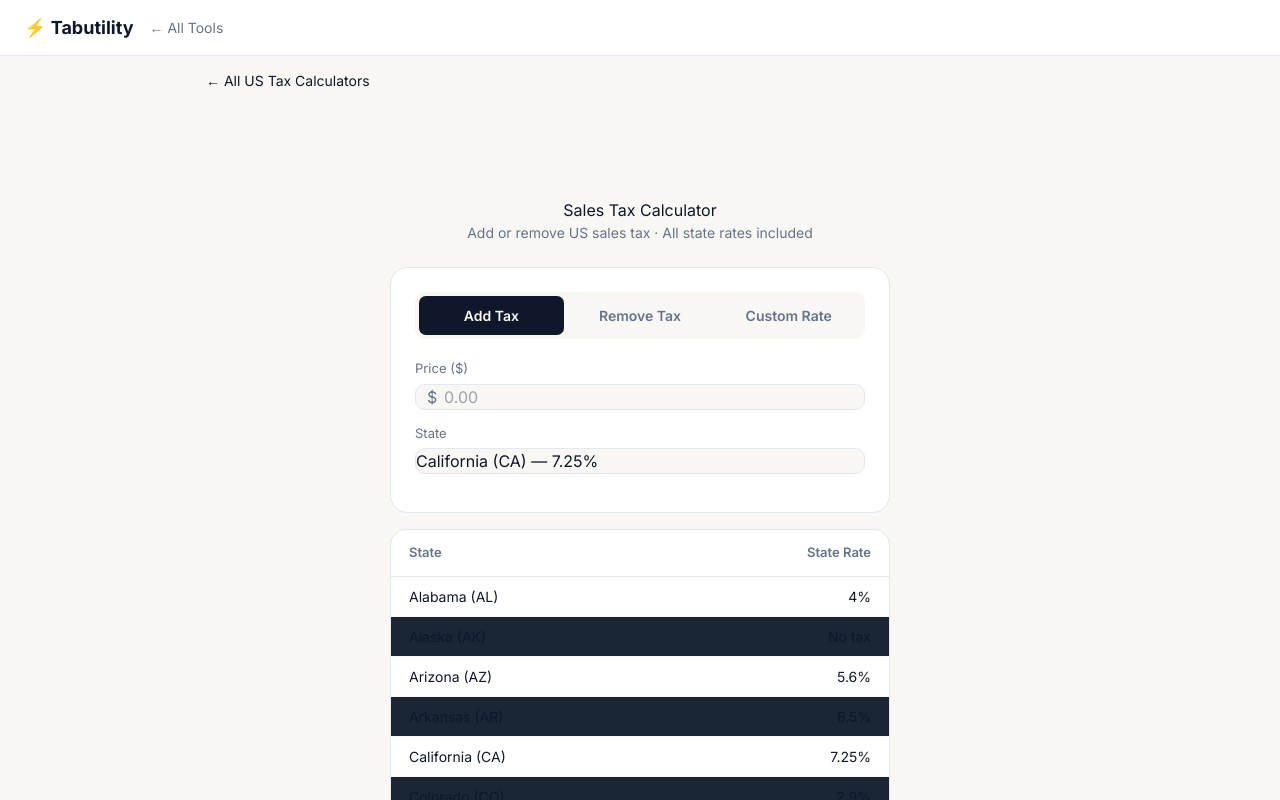
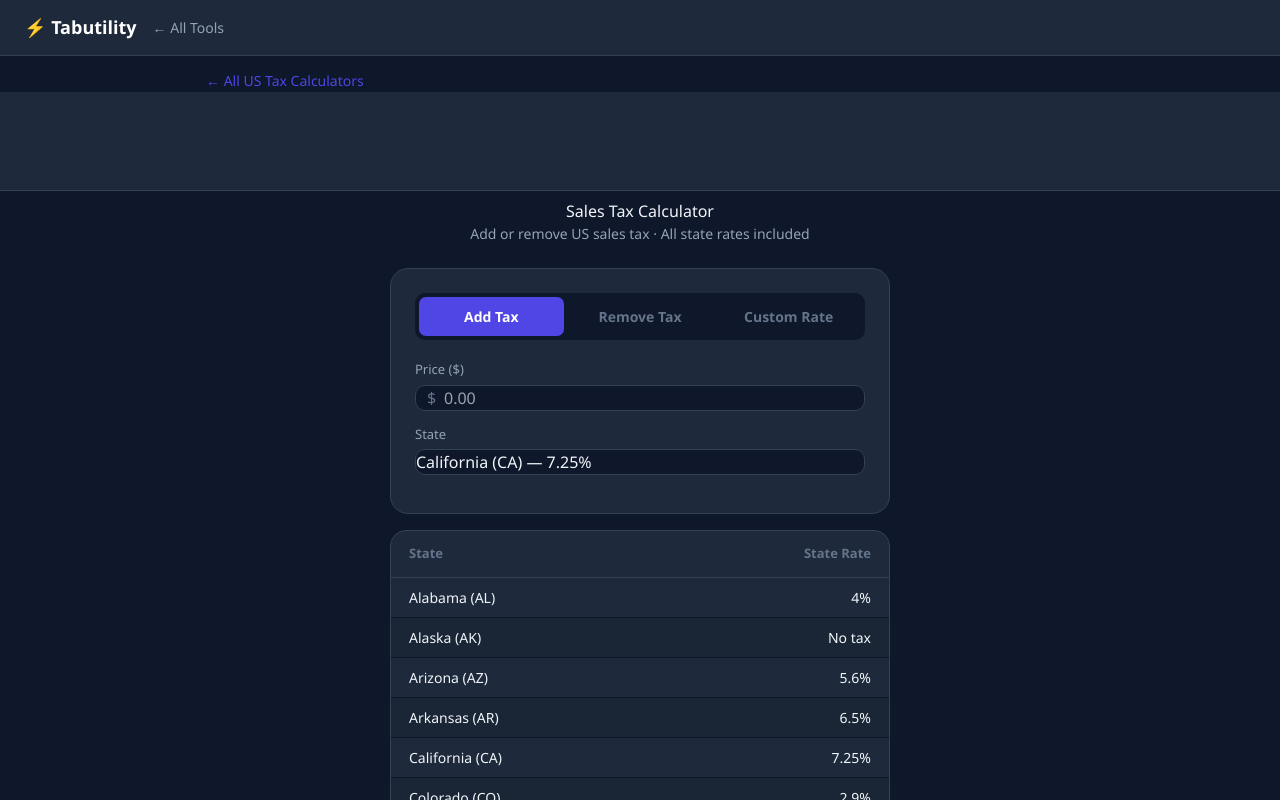
Before and after one commit to rakeshv02/sales-tax-calculator, a React (Vite) app: page / in a window 1280 px wide. Shown: the top 800 px of the page. Built offline with nearby package versions, Linux system fonts and the light colour scheme.

Commit message:
Align with canonical Tabutility design language (STYLE.md): dark surface, indigo accent, Segoe-first font, standard footer, ad-slot polish

```diff
--- a/index.html
+++ b/index.html
@@ -7,41 +7,40 @@
   <link rel="dns-prefetch" href="https://pagead2.googlesyndication.com" />
 <meta charset="UTF-8"/>
 <meta name="viewport" content="width=device-width, initial-scale=1.0"/>
-<link rel="preconnect" href="https://fonts.googleapis.com"><link rel="preconnect" href="https://fonts.gstatic.com" crossorigin><link rel="stylesheet" href="https://fonts.googleapis.com/css2?family=Inter:wght@400;600;700;800&display=swap">
 <title>Sales Tax Calculator — Tabutility</title>
 <meta name="description" content="Free sales tax calculator. Add or remove tax from any price. All US state rates included. Instant results."/>
 <script>window.addEventListener('load',function(){var s=document.createElement('script');s.async=true;s.src='https://www.googletagmanager.com/gtag/js?id=G-78VZWJ5B1W';document.head.appendChild(s);window.dataLayer=window.dataLayer||[];function gtag(){dataLayer.push(arguments);}window.gtag=gtag;gtag('js',new Date());gtag('config','G-78VZWJ5B1W');});</script>
 <script async src="https://pagead2.googlesyndication.com/pagead/js/adsbygoogle.js?client=ca-pub-7039091592734005" crossorigin="anonymous"></script>
 <style>
 *{box-sizing:border-box;margin:0;padding:0}
-body{font-family:'Inter',-apple-system,BlinkMacSystemFont,'Segoe UI',sans-serif;background:#f8f7f4;color:#0f172a;min-height:100vh}
-nav{background:#ffffff;border-bottom:1px solid #e2e8f0;padding:14px 24px;display:flex;align-items:center;gap:16px}
-nav a{color:#64748b;text-decoration:none;font-size:14px}nav a:hover{color:#0f172a}
-nav .brand{color:#0f172a;font-weight:700;font-size:18px}
-.ad-banner{background:#ffffff;border-bottom:1px solid #e2e8f0;padding:4px;text-align:center}
+body{font-family:'Segoe UI',system-ui,Arial,sans-serif;background:#0f172a;color:#f1f5f9;min-height:100vh}
+nav{background:#1e293b;border-bottom:1px solid #334155;padding:14px 24px;display:flex;align-items:center;gap:16px}
+nav a{color:#94a3b8;text-decoration:none;font-size:14px}nav a:hover{color:#f1f5f9}
+nav .brand{color:#4f46e5;font-weight:700;font-size:18px}
+.ad-banner{background:#1e293b;border-bottom:1px solid #334155;padding:4px;text-align:center}
 #app{max-width:540px;margin:8px auto;padding:0 20px 40px}
 h1{font-size:26px;font-weight:700;text-align:center;margin-bottom:6px}
-.subtitle{text-align:center;color:#64748b;margin-bottom:24px;font-size:14px}
-.card{background:#ffffff;border-radius:18px;padding:24px;border:1px solid #e2e8f0;margin-bottom:16px}
-.tabs{display:flex;gap:4px;background:#f8f7f4;border-radius:10px;padding:4px;margin-bottom:20px}
+.subtitle{text-align:center;color:#94a3b8;margin-bottom:24px;font-size:14px}
+.card{background:#1e293b;border-radius:18px;padding:24px;border:1px solid #334155;margin-bottom:16px}
+.tabs{display:flex;gap:4px;background:#0f172a;border-radius:10px;padding:4px;margin-bottom:20px}
 .tab{flex:1;border:none;border-radius:7px;padding:9px;font-size:14px;font-weight:600;cursor:pointer;background:none;color:#64748b;transition:all .15s}
-.tab.active{background:#0f172a;color:#f8f7f4}
-label{display:block;font-size:13px;color:#64748b;margin-bottom:5px}
+.tab.active{background:#4f46e5;color:#0f172a}
+label{display:block;font-size:13px;color:#94a3b8;margin-bottom:5px}
 .field{margin-bottom:14px}
 .input-wrap{position:relative}
 .input-wrap span{position:absolute;left:12px;top:50%;transform:translateY(-50%);color:#64748b;font-size:16px}
-input,select{width:100%;background:#f8f7f4;color:#0f172a;border:1px solid #e2e8f0;border-radius:10px;padding:11px 12px;font-size:16px}
+input,select{width:100%;background:#0f172a;color:#f1f5f9;border:1px solid #334155;border-radius:10px;padding:11px 12px;font-size:16px}
 input[type=number]{padding-left:28px}
 select{padding:11px 12px;appearance:none;cursor:pointer}
-.results{background:#f8f7f4;border-radius:12px;padding:18px}
-.res-row{display:flex;justify-content:space-between;align-items:center;padding:8px 0;border-bottom:1px solid #ffffff}
+.results{background:#0f172a;border-radius:12px;padding:18px}
+.res-row{display:flex;justify-content:space-between;align-items:center;padding:8px 0;border-bottom:1px solid #1e293b}
 .res-row:last-child{border-bottom:none;padding-top:12px}
-.res-lbl{color:#64748b;font-size:14px}
-.res-val{font-family:'Inter',monospace;font-size:17px;font-weight:600}
-.res-val.total{font-size:24px;color:#0f172a}
-.state-rates{background:#ffffff;border-radius:16px;border:1px solid #e2e8f0;overflow:hidden}
-.sr-header{padding:13px 18px;border-bottom:1px solid #e2e8f0;font-size:13px;color:#64748b;font-weight:600;display:flex;justify-content:space-between}
-.sr-row{display:flex;justify-content:space-between;padding:9px 18px;border-bottom:1px solid #f8f7f4;font-size:14px}
+.res-lbl{color:#94a3b8;font-size:14px}
+.res-val{font-family:monospace;font-size:17px;font-weight:600}
+.res-val.total{font-size:24px;color:#4f46e5}
+.state-rates{background:#1e293b;border-radius:16px;border:1px solid #334155;overflow:hidden}
+.sr-header{padding:13px 18px;border-bottom:1px solid #334155;font-size:13px;color:#64748b;font-weight:600;display:flex;justify-content:space-between}
+.sr-row{display:flex;justify-content:space-between;padding:9px 18px;border-bottom:1px solid #0f172a;font-size:14px}
 .sr-row:nth-child(even){background:#1a2535}
 </style>
   <link rel="canonical" href="https://sales-tax-calculator.tabutility.com/"/>
@@ -60,18 +59,19 @@
   <script type="application/ld+json">{"@context":"https://schema.org","@type":"BreadcrumbList","itemListElement":[{"@type":"ListItem","position":1,"name":"Tabutility","item":"https://tabutility.com"},{"@type":"ListItem","position":2,"name":"Calculators","item":"https://tabutility.com/#calculators"},{"@type":"ListItem","position":3,"name":"Sales Tax Calculator","item":"https://sales-tax-calculator.tabutility.com/"}]}</script>
   <script type="application/ld+json">{"@context":"https://schema.org","@type":"FAQPage","mainEntity":[{"@type":"Question","name":"Is the Sales Tax Calculator free?","acceptedAnswer":{"@type":"Answer","text":"Yes — completely free, no sign-up or download needed. Just enter your numbers and get instant results."}},{"@type":"Question","name":"How accurate is the Sales Tax Calculator?","acceptedAnswer":{"@type":"Answer","text":"Results are based on standard financial formulas and are accurate for planning purposes. For personalised financial advice, consult a qualified professional."}},{"@type":"Question","name":"Can I use the Sales Tax Calculator on my phone?","acceptedAnswer":{"@type":"Answer","text":"Yes — it works on any device including desktop, tablet and mobile."}},{"@type":"Question","name":"Do I need to create an account?","acceptedAnswer":{"@type":"Answer","text":"No account needed. The Sales Tax Calculator works instantly in your browser."}}]}</script>
   <meta name="theme-color" content="#1a1a2e" />
-  <style id="tabutility-brand">
-/* empty ad slots: reserve space, no bordered box */
-.ad-banner,.ad-slot,.ad-container{background:transparent!important;border:none!important;border-bottom:none!important;box-shadow:none!important}
+  <style id="tabutility-brand-v2">
+/* Canonical dark-surface spec (STYLE.md): indigo accent, white text on indigo */
+.btn,.toggle-btn.active,button.active{color:#fff!important}
+nav .brand{color:#fff}
+nav a:hover{color:#818cf8}
+input:focus,select:focus,textarea:focus{border-color:#818cf8!important}
 /* AdSense not yet approved: hide all ad frames (container min-height still reserves space). Remove these two lines after approval. */
 ins.adsbygoogle,.ad-banner iframe,.ad-slot iframe,.ad-container iframe{visibility:hidden!important}
-nav .brand{color:#0f172a}
-body{-webkit-font-smoothing:antialiased}
 </style>
 </head>
 <body>
 <nav><span class="brand">⚡ Tabutility</span><a href="https://tabutility.com">← All Tools</a></nav>
-<div class="hub-link" style="max-width:900px;margin:12px auto 0;padding:0 16px"><a href="https://tabutility.com/us-tax/" style="color:#0f172a;text-decoration:none;font-size:14px">← All US Tax Calculators</a></div>
+<div class="hub-link" style="max-width:900px;margin:12px auto 0;padding:0 16px"><a href="https://tabutility.com/us-tax/" style="color:#4f46e5;text-decoration:none;font-size:14px">← All US Tax Calculators</a></div>
 <div class="ad-banner"><ins class="adsbygoogle" style="display:block;min-height:90px" data-ad-client="ca-pub-7039091592734005" data-ad-slot="auto" data-ad-format="auto" data-full-width-responsive="true"></ins><script>(adsbygoogle=window.adsbygoogle||[]).push({});</script></div>
 <div id="app">
   <h1>Sales Tax Calculator</h1>
@@ -177,39 +177,39 @@
 
 
 <!-- embed-widget -->
-<div style="max-width:640px;margin:0 auto 32px;background:#ffffff;border:1px solid #e2e8f0;border-radius:12px;padding:18px">
-  <h2 style="font-size:15px;font-weight:700;color:#64748b;text-transform:uppercase;letter-spacing:.05em;margin-bottom:12px">Embed This Tool</h2>
+<div style="max-width:640px;margin:0 auto 32px;background:#1e293b;border:1px solid #334155;border-radius:12px;padding:18px">
+  <h2 style="font-size:15px;font-weight:700;color:#94a3b8;text-transform:uppercase;letter-spacing:.05em;margin-bottom:12px">Embed This Tool</h2>
   <p style="font-size:13px;color:#64748b;margin-bottom:12px">Add this Sales Tax Calculator to your website or blog for free — just paste this code:</p>
-  <div style="background:#f8f7f4;border:1px solid #e2e8f0;border-radius:8px;padding:12px;font-family:'Inter',monospace;font-size:12px;color:#7dd3fc;word-break:break-all;margin-bottom:10px" id="embed-code">&lt;iframe src=&quot;https://sales-tax-calculator.tabutility.com/&quot; width=&quot;100%&quot; height=&quot;600&quot; frameborder=&quot;0&quot; style=&quot;border-radius:12px&quot; title=&quot;Sales Tax Calculator by Tabutility&quot;&gt;&lt;/iframe&gt;
+  <div style="background:#0f172a;border:1px solid #334155;border-radius:8px;padding:12px;font-family:monospace;font-size:12px;color:#818cf8;word-break:break-all;margin-bottom:10px" id="embed-code">&lt;iframe src=&quot;https://sales-tax-calculator.tabutility.com/&quot; width=&quot;100%&quot; height=&quot;600&quot; frameborder=&quot;0&quot; style=&quot;border-radius:12px&quot; title=&quot;Sales Tax Calculator by Tabutility&quot;&gt;&lt;/iframe&gt;
 &lt;p style=&quot;font-size:12px&quot;&gt;&lt;a href=&quot;https://sales-tax-calculator.tabutility.com/&quot; target=&quot;_blank&quot; rel=&quot;noopener&quot;&gt;Sales Tax Calculator&lt;/a&gt; by &lt;a href=&quot;https://tabutility.com/&quot; target=&quot;_blank&quot; rel=&quot;noopener&quot;&gt;Tabutility&lt;/a&gt;&lt;/p&gt;</div>
-  <button onclick="navigator.clipboard.writeText(document.getElementById('embed-code').textContent).then(()=>{this.textContent='Copied!';setTimeout(()=>this.textContent='Copy Embed Code',2000)})" style="background:#0f172a;color:#f8f7f4;border:none;border-radius:8px;padding:9px 18px;font-size:13px;font-weight:700;cursor:pointer">Copy Embed Code</button>
+  <button onclick="navigator.clipboard.writeText(document.getElementById('embed-code').textContent).then(()=>{this.textContent='Copied!';setTimeout(()=>this.textContent='Copy Embed Code',2000)})" style="background:#4f46e5;color:#0f172a;border:none;border-radius:8px;padding:9px 18px;font-size:13px;font-weight:700;cursor:pointer">Copy Embed Code</button>
   <span style="font-size:11px;color:#475569;margin-left:12px">Free to use — the credit link helps others find the tool</span>
 </div>
-<div style="margin:0 auto 24px;max-width:640px;background:#ffffff;border-radius:10px;padding:14px 18px;display:flex;align-items:center;gap:14px;cursor:pointer;border:1px solid #e2e8f0" onclick="window.open('https://www.amazon.com/s?k=US%20sales%20tax%20business%20books&tag=tabutility-20','_blank','noopener noreferrer')" title="Running a US business?">
+<div style="margin:0 auto 24px;max-width:640px;background:#1e293b;border-radius:10px;padding:14px 18px;display:flex;align-items:center;gap:14px;cursor:pointer;border:1px solid #334155" onclick="window.open('https://www.amazon.com/s?k=US%20sales%20tax%20business%20books&tag=tabutility-20','_blank','noopener noreferrer')" title="Running a US business?">
   <span style="font-size:28px;flex-shrink:0">📚</span>
   <div style="min-width:0">
-    <div style="font-size:13px;font-weight:700;color:#0f172a;margin-bottom:3px">Running a US business?</div>
-    <div style="font-size:12px;color:#64748b">Browse US business & tax books <span style="color:#f59e0b;white-space:nowrap">→ Browse on Amazon</span></div>
+    <div style="font-size:13px;font-weight:700;color:#f1f5f9;margin-bottom:3px">Running a US business?</div>
+    <div style="font-size:12px;color:#94a3b8">Browse US business & tax books <span style="color:#f59e0b;white-space:nowrap">→ Browse on Amazon</span></div>
     <div style="font-size:10px;color:#475569;margin-top:3px">As an Amazon Associate we earn from qualifying purchases.</div>
   </div>
 </div>
-<h2 style="font-size:15px;font-weight:700;color:#64748b;text-transform:uppercase;letter-spacing:.05em;margin-bottom:14px">Related Tools</h2>
+<h2 style="font-size:15px;font-weight:700;color:#94a3b8;text-transform:uppercase;letter-spacing:.05em;margin-bottom:14px">Related Tools</h2>
     <div style="display:grid;grid-template-columns:repeat(auto-fit,minmax(200px,1fr));gap:10px">
-    <a href="https://percentage-calculator.tabutility.com/" style="display:block;background:rgba(255,255,255,0.07);border:1px solid #e2e8f0;border-radius:10px;padding:12px 16px;text-decoration:none;color:inherit;transition:background .15s" onmouseover="this.style.background='rgba(255,255,255,0.13)'" onmouseout="this.style.background='rgba(255,255,255,0.07)'">
-      <div style="font-size:13px;font-weight:600;color:#0f172a">Percentage Calculator</div>
-      <div style="font-size:11px;color:#64748b;margin-top:2px">Calculators</div>
+    <a href="https://percentage-calculator.tabutility.com/" style="display:block;background:rgba(255,255,255,0.07);border:1px solid rgba(255,255,255,0.12);border-radius:10px;padding:12px 16px;text-decoration:none;color:inherit;transition:background .15s" onmouseover="this.style.background='rgba(255,255,255,0.13)'" onmouseout="this.style.background='rgba(255,255,255,0.07)'">
+      <div style="font-size:13px;font-weight:600;color:#f1f5f9">Percentage Calculator</div>
+      <div style="font-size:11px;color:#94a3b8;margin-top:2px">Calculators</div>
     </a>
-    <a href="https://bmi-calculator.tabutility.com/" style="display:block;background:rgba(255,255,255,0.07);border:1px solid #e2e8f0;border-radius:10px;padding:12px 16px;text-decoration:none;color:inherit;transition:background .15s" onmouseover="this.style.background='rgba(255,255,255,0.13)'" onmouseout="this.style.background='rgba(255,255,255,0.07)'">
-      <div style="font-size:13px;font-weight:600;color:#0f172a">BMI Calculator</div>
-      <div style="font-size:11px;color:#64748b;margin-top:2px">Calculators</div>
+    <a href="https://bmi-calculator.tabutility.com/" style="display:block;background:rgba(255,255,255,0.07);border:1px solid rgba(255,255,255,0.12);border-radius:10px;padding:12px 16px;text-decoration:none;color:inherit;transition:background .15s" onmouseover="this.style.background='rgba(255,255,255,0.13)'" onmouseout="this.style.background='rgba(255,255,255,0.07)'">
+      <div style="font-size:13px;font-weight:600;color:#f1f5f9">BMI Calculator</div>
+      <div style="font-size:11px;color:#94a3b8;margin-top:2px">Calculators</div>
     </a>
-    <a href="https://age-calculator.tabutility.com/" style="display:block;background:rgba(255,255,255,0.07);border:1px solid #e2e8f0;border-radius:10px;padding:12px 16px;text-decoration:none;color:inherit;transition:background .15s" onmouseover="this.style.background='rgba(255,255,255,0.13)'" onmouseout="this.style.background='rgba(255,255,255,0.07)'">
-      <div style="font-size:13px;font-weight:600;color:#0f172a">Age Calculator</div>
-      <div style="font-size:11px;color:#64748b;margin-top:2px">Calculators</div>
+    <a href="https://age-calculator.tabutility.com/" style="display:block;background:rgba(255,255,255,0.07);border:1px solid rgba(255,255,255,0.12);border-radius:10px;padding:12px 16px;text-decoration:none;color:inherit;transition:background .15s" onmouseover="this.style.background='rgba(255,255,255,0.13)'" onmouseout="this.style.background='rgba(255,255,255,0.07)'">
+      <div style="font-size:13px;font-weight:600;color:#f1f5f9">Age Calculator</div>
+      <div style="font-size:11px;color:#94a3b8;margin-top:2px">Calculators</div>
     </a>
-    <a href="https://tip-calculator.tabutility.com/" style="display:block;background:rgba(255,255,255,0.07);border:1px solid #e2e8f0;border-radius:10px;padding:12px 16px;text-decoration:none;color:inherit;transition:background .15s" onmouseover="this.style.background='rgba(255,255,255,0.13)'" onmouseout="this.style.background='rgba(255,255,255,0.07)'">
-      <div style="font-size:13px;font-weight:600;color:#0f172a">Tip & Bill Splitter</div>
-      <div style="font-size:11px;color:#64748b;margin-top:2px">Calculators</div>
+    <a href="https://tip-calculator.tabutility.com/" style="display:block;background:rgba(255,255,255,0.07);border:1px solid rgba(255,255,255,0.12);border-radius:10px;padding:12px 16px;text-decoration:none;color:inherit;transition:background .15s" onmouseover="this.style.background='rgba(255,255,255,0.13)'" onmouseout="this.style.background='rgba(255,255,255,0.07)'">
+      <div style="font-size:13px;font-weight:600;color:#f1f5f9">Tip & Bill Splitter</div>
+      <div style="font-size:11px;color:#94a3b8;margin-top:2px">Calculators</div>
     </a>
     </div>
   </div>
@@ -217,22 +217,22 @@
 
 <div style="max-width:860px;margin-left:auto;margin-right:auto;margin-top:8px;margin-bottom:24px;padding:0 16px">
   <div style="background:rgba(255,255,255,0.04);border:1px solid rgba(255,255,255,0.1);border-radius:14px;padding:20px 24px">
-    <h2 style="font-size:15px;font-weight:700;color:#64748b;text-transform:uppercase;letter-spacing:.05em;margin-bottom:4px">Frequently Asked Questions</h2>
+    <h2 style="font-size:15px;font-weight:700;color:#94a3b8;text-transform:uppercase;letter-spacing:.05em;margin-bottom:4px">Frequently Asked Questions</h2>
     <div style="border-bottom:1px solid rgba(255,255,255,0.08);padding:14px 0">
-      <div style="font-size:14px;font-weight:600;color:#0f172a;margin-bottom:6px">Is the Sales Tax Calculator free?</div>
-      <div style="font-size:13px;color:#64748b;line-height:1.5">Yes — completely free, no sign-up or download needed. Just enter your numbers and get instant results.</div>
+      <div style="font-size:14px;font-weight:600;color:#f1f5f9;margin-bottom:6px">Is the Sales Tax Calculator free?</div>
+      <div style="font-size:13px;color:#94a3b8;line-height:1.5">Yes — completely free, no sign-up or download needed. Just enter your numbers and get instant results.</div>
     </div>
     <div style="border-bottom:1px solid rgba(255,255,255,0.08);padding:14px 0">
-      <div style="font-size:14px;font-weight:600;color:#0f172a;margin-bottom:6px">How accurate is the Sales Tax Calculator?</div>
-      <div style="font-size:13px;color:#64748b;line-height:1.5">Results are based on standard financial formulas and are accurate for planning purposes. For personalised financial advice, consult a qualified professional.</div>
+      <div style="font-size:14px;font-weight:600;color:#f1f5f9;margin-bottom:6px">How accurate is the Sales Tax Calculator?</div>
+      <div style="font-size:13px;color:#94a3b8;line-height:1.5">Results are based on standard financial formulas and are accurate for planning purposes. For personalised financial advice, consult a qualified professional.</div>
     </div>
     <div style="border-bottom:1px solid rgba(255,255,255,0.08);padding:14px 0">
-      <div style="font-size:14px;font-weight:600;color:#0f172a;margin-bottom:6px">Can I use the Sales Tax Calculator on my phone?</div>
-      <div style="font-size:13px;color:#64748b;line-height:1.5">Yes — it works on any device including desktop, tablet and mobile.</div>
+      <div style="font-size:14px;font-weight:600;color:#f1f5f9;margin-bottom:6px">Can I use the Sales Tax Calculator on my phone?</div>
+      <div style="font-size:13px;color:#94a3b8;line-height:1.5">Yes — it works on any device including desktop, tablet and mobile.</div>
     </div>
     <div style="border-bottom:1px solid rgba(255,255,255,0.08);padding:14px 0">
-      <div style="font-size:14px;font-weight:600;color:#0f172a;margin-bottom:6px">Do I need to create an account?</div>
-      <div style="font-size:13px;color:#64748b;line-height:1.5">No account needed. The Sales Tax Calculator works instantly in your browser.</div>
+      <div style="font-size:14px;font-weight:600;color:#f1f5f9;margin-bottom:6px">Do I need to create an account?</div>
+      <div style="font-size:13px;color:#94a3b8;line-height:1.5">No account needed. The Sales Tax Calculator works instantly in your browser.</div>
     </div>
   </div>
 </div>
@@ -257,11 +257,11 @@
   }
 })();
 </script>
-<footer style="border-top:1px solid #e2e8f0;background:#ffffff;margin-top:48px;padding:28px 24px;text-align:center;font-family:'Inter',-apple-system,BlinkMacSystemFont,'Segoe UI',sans-serif;font-size:13px;color:#64748b;line-height:1.8">
-<div style="font-weight:700;color:#0f172a;font-size:15px">⚡ Tabutility</div>
+<footer style="background:#1a1a2e;margin-top:48px;padding:28px 24px;text-align:center;font-family:'Segoe UI',system-ui,Arial,sans-serif;font-size:13px;color:#94a3b8;line-height:1.8">
+<div style="font-weight:700;color:#fff;font-size:15px">⚡ Tabutility</div>
 <div>Free, private, browser-based tools. No sign-up, no tracking.</div>
-<div><a href="https://tabutility.com" style="color:#0f172a;font-weight:600;text-decoration:none">All Tools</a> · <a href="https://tabutility.com/blog/" style="color:#64748b;text-decoration:none">Blog</a> · <a href="https://tabutility.com/#about" style="color:#64748b;text-decoration:none">About</a></div>
-<div style="margin-top:6px;color:#94a3b8">© 2026 Tabutility</div>
+<div><a href="https://tabutility.com" style="color:#818cf8;font-weight:600;text-decoration:none">All Tools</a> · <a href="https://tabutility.com/blog/" style="color:#94a3b8;text-decoration:none">Blog</a> · <a href="https://tabutility.com/#about" style="color:#94a3b8;text-decoration:none">About</a></div>
+<div style="margin-top:6px;color:#64748b">© 2026 Tabutility</div>
 </footer>
 </body>
 </html>
--- a/src/index.css
+++ b/src/index.css
@@ -4,5 +4,5 @@
 
 body {
   margin: 0;
-  font-family:'Inter', 'Inter', sans-serif;
+  font-family:'Segoe UI',system-ui,Arial,sans-serif;
 }
```
